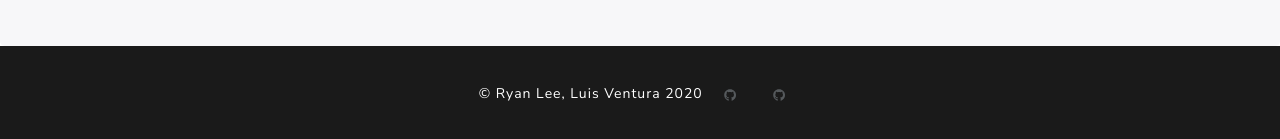
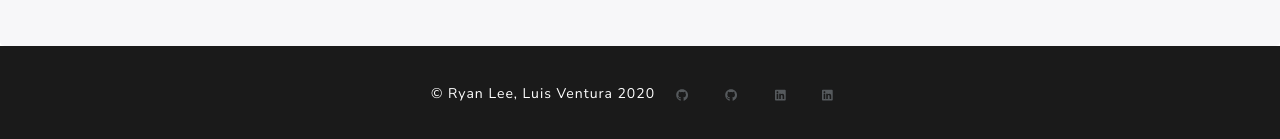
Before and after one commit to ryd0g/Winter-INT, a React (Create React App) app in the folder winter-int/: page / in a window 1280 px wide. Shown: the part 843-982 px from the top of the page. Built offline with nearby package versions, Linux system fonts and the light colour scheme.

Commit message:
added linkedin icons

```diff
--- a/winter-int/src/Footer.js
+++ b/winter-int/src/Footer.js
@@ -1,6 +1,7 @@
 import 'bootstrap/dist/css/bootstrap.min.css';
 import { FontAwesomeIcon } from '@fortawesome/react-fontawesome';
 import { faGithub } from '@fortawesome/free-brands-svg-icons';
+import { faLinkedin } from '@fortawesome/free-brands-svg-icons';
 import './Footer.css';
 
 function Footer() {
@@ -20,6 +21,18 @@ function Footer() {
           target='blank'>
           <FontAwesomeIcon icon={faGithub} />
         </a>
+        <a
+          class='btn btn-social-icon btn-github'
+          href='https://www.linkedin.com/in/ryan-jinwoo-lee/'
+          target='blank'>
+          <FontAwesomeIcon icon={faLinkedin} />
+        </a>
+        <a
+          class='btn btn-social-icon btn-github'
+          href='https://www.linkedin.com/in/luis%2Dv%2D4841a2137/'
+          target='blank'>
+          <FontAwesomeIcon icon={faLinkedin} />
+        </a>
       </div>
     </section>
   );
```
